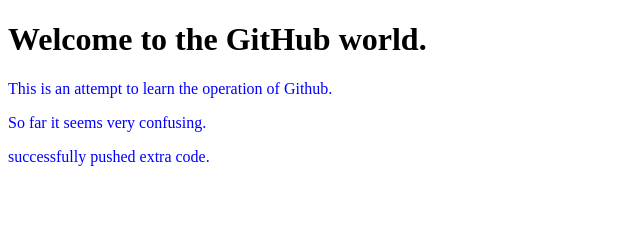
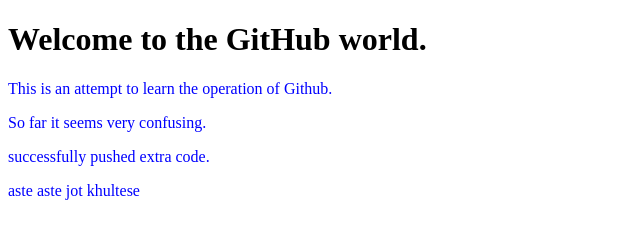
Before and after one commit to TitasKanti/My-first-repo, a plain HTML site: page index.html in a window 1280 px wide. Shown: the whole page, without its empty margins (0-640 px from the left). Drawn offline with Linux system fonts and the light colour scheme.

Commit message:
jotkhula

```diff
--- a/index.html
+++ b/index.html
@@ -12,5 +12,6 @@
     <p>This is an attempt to learn the operation of Github.</p>
     <p>So far it seems very confusing.</p>
     <p>successfully pushed extra code.</p>
+    <p>aste aste jot khultese</p>
 </body>
 </html>
```
